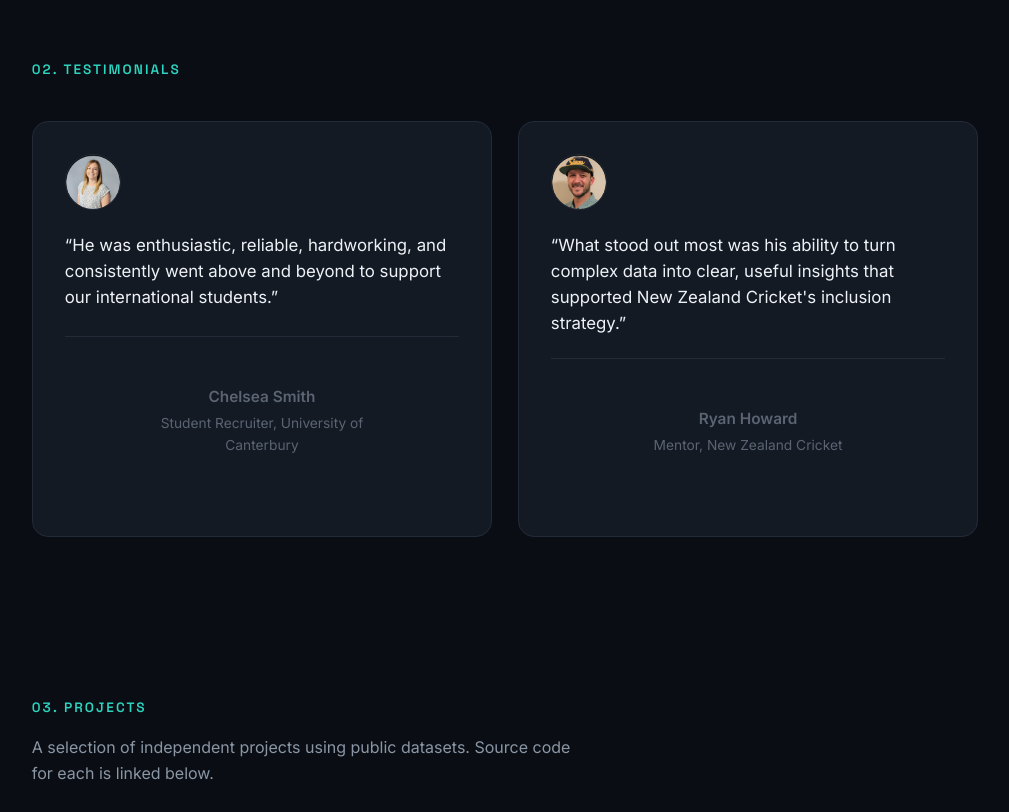
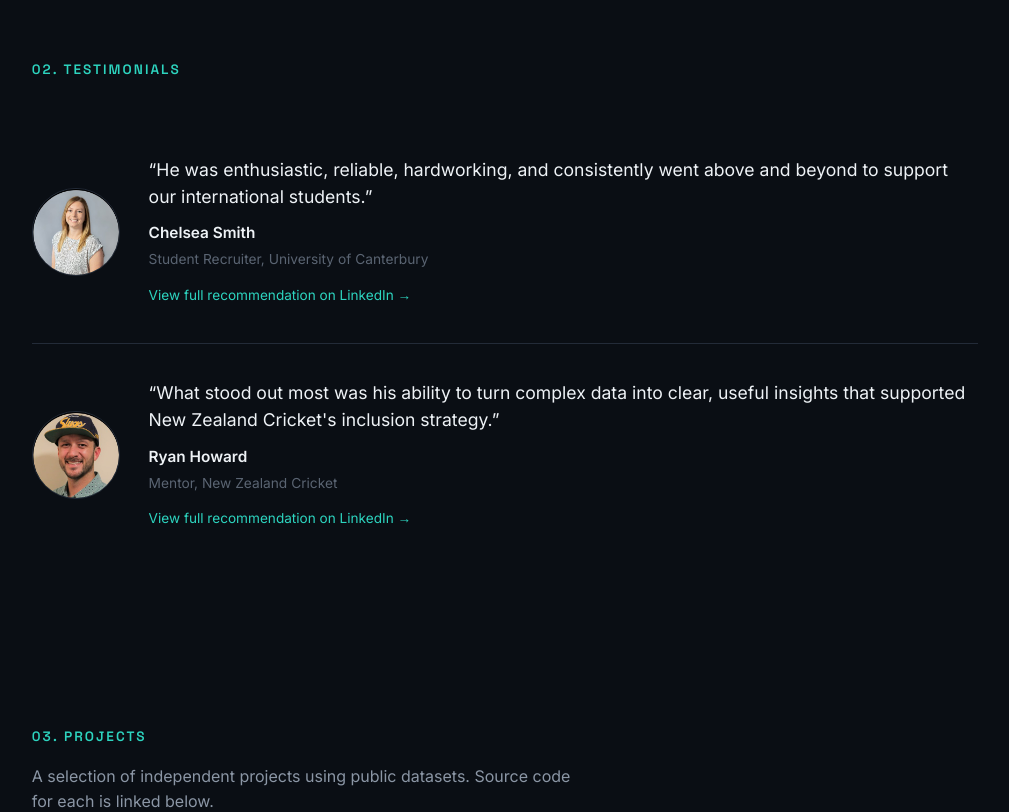
Before and after one commit to deepgolakiya/deepgolakiya.github.io, a plain HTML site: page index.html in a window 1280 px wide. Shown: the part 1360-2172 px from the top of the page, without its empty margins (135-1144 px from the left). Drawn offline with Linux system fonts and the light colour scheme.

Commit message:
Restyle testimonials as stacked rows with bigger photos and LinkedIn links

```diff
--- a/index.html
+++ b/index.html
@@ -105,19 +105,25 @@
   <div class="testimonials-grid">
     <blockquote class="testimonial-card reveal">
       <img src="assets/testimonials/chelsea.jpg" alt="Chelsea Smith" class="testimonial-photo">
+      <div class="testimonial-content">
         <p class="testimonial-quote">&ldquo;He was enthusiastic, reliable, hardworking, and consistently went above and beyond to support our international students.&rdquo;</p>
         <footer class="testimonial-attribution">
           <span class="testimonial-name">Chelsea Smith</span>
           <span class="testimonial-role">Student Recruiter, University of Canterbury</span>
         </footer>
+        <a href="https://www.linkedin.com/in/deep-golakiya-24840b279/details/recommendations/" target="_blank" rel="noopener" class="testimonial-link">View full recommendation on LinkedIn &rarr;</a>
+      </div>
     </blockquote>
     <blockquote class="testimonial-card reveal">
       <img src="assets/testimonials/ryan.jpg" alt="Ryan Howard" class="testimonial-photo">
+      <div class="testimonial-content">
         <p class="testimonial-quote">&ldquo;What stood out most was his ability to turn complex data into clear, useful insights that supported New Zealand Cricket's inclusion strategy.&rdquo;</p>
         <footer class="testimonial-attribution">
           <span class="testimonial-name">Ryan Howard</span>
           <span class="testimonial-role">Mentor, New Zealand Cricket</span>
         </footer>
+        <a href="https://www.linkedin.com/in/deep-golakiya-24840b279/details/recommendations/" target="_blank" rel="noopener" class="testimonial-link">View full recommendation on LinkedIn &rarr;</a>
+      </div>
     </blockquote>
   </div>
 </section>
--- a/style.css
+++ b/style.css
@@ -173,23 +173,29 @@ a { color: inherit; text-decoration: none; }
 .section-intro { color: var(--text-dim); max-width: 560px; margin-bottom: 3rem; margin-top: -1.5rem; }
 
 /* ---------- Testimonials ---------- */
-.testimonials-grid { display: grid; grid-template-columns: repeat(2, 1fr); gap: 1.6rem; }
+.testimonials-grid { display: flex; flex-direction: column; }
 .testimonial-card {
-  background: var(--surface); border: 1px solid var(--border); border-radius: 16px;
-  padding: 2rem; display: flex; flex-direction: column; gap: 1.4rem;
-  transition: border-color 0.25s ease;
+  display: flex; align-items: center; gap: 1.8rem;
+  padding: 2.2rem 0; border-bottom: 1px solid var(--border);
 }
-.testimonial-card:hover { border-color: var(--accent); }
+.testimonial-card:last-child { border-bottom: none; }
 .testimonial-photo {
-  width: 56px; height: 56px; border-radius: 50%; object-fit: cover;
-  border: 1px solid var(--border);
+  width: 88px; height: 88px; border-radius: 50%; object-fit: cover;
+  border: 1px solid var(--border); flex-shrink: 0;
 }
+.testimonial-content { flex: 1; }
 .testimonial-quote {
-  color: var(--text); font-size: 1.05rem; line-height: 1.55; flex: 1;
+  color: var(--text); font-size: 1.1rem; line-height: 1.55; margin: 0;
 }
-.testimonial-attribution { display: flex; flex-direction: column; gap: 0.15rem; }
-.testimonial-name { font-weight: 600; font-size: 0.96rem; }
+.testimonial-attribution { display: flex; flex-direction: column; gap: 0.15rem; margin-top: 0.7rem; text-align: left; padding: 0; border-top: none; }
+.testimonial-name { font-weight: 600; font-size: 0.96rem; color: var(--text); }
 .testimonial-role { color: var(--text-dimmer); font-size: 0.86rem; }
+.testimonial-link {
+  display: inline-block; margin-top: 0.9rem; color: var(--accent);
+  font-size: 0.85rem; text-decoration: none; border-bottom: 1px solid transparent;
+  transition: border-color 0.2s ease;
+}
+.testimonial-link:hover { border-color: var(--accent); }
 
 /* ---------- About ---------- */
 .about-text { max-width: 720px; }
@@ -314,7 +320,8 @@ footer {
 /* ---------- Responsive ---------- */
 @media (max-width: 860px) {
   .skills-grid { grid-template-columns: 1fr; }
-  .testimonials-grid { grid-template-columns: 1fr; }
+  .testimonial-card { gap: 1.2rem; padding: 1.6rem 0; }
+  .testimonial-photo { width: 64px; height: 64px; }
   .timeline-item { grid-template-columns: 1fr; gap: 0.6rem; }
   .contact-links { gap: 2rem; }
   .hero-photo-wrap { display: none; }
```
Lines whose indentation alone changed are shown as unchanged.
